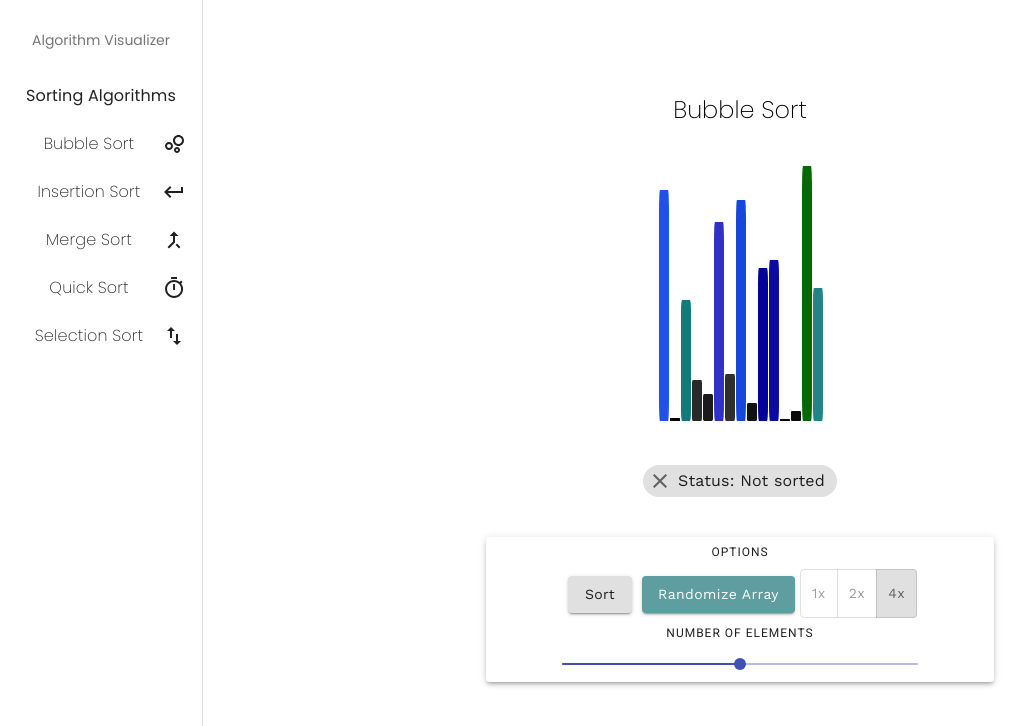
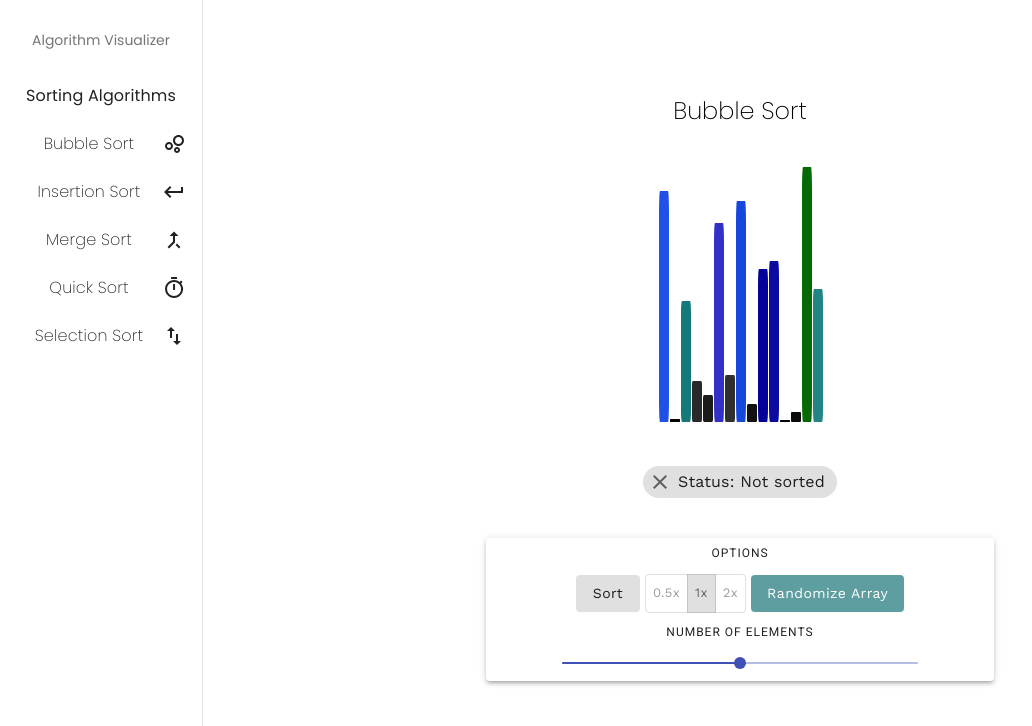
Before and after one commit to sahuashi/algorithm-visualizer, a React (Create React App) app: page / in a window 1280 px wide. Shown: the top 726 px of the page, without its empty margins (0-1032 px from the left). Built offline with nearby package versions, Linux system fonts and the light colour scheme; the HTML template or start-up script is replaced by a standard one.

Commit message:
Update settings bar

```diff
--- a/src/App.js
+++ b/src/App.js
@@ -23,7 +23,7 @@ function App() {
   const [array, setArray] = useState(randomizeArray(selectedSize));
   const [isSorting, setIsSorting] = useState(false);
   const [isSorted, setIsSorted] = useState(false);
-  const [selectedSpeed, setSelectedSpeed] = useState(4);
+  const [selectedSpeed, setSelectedSpeed] = useState(1);
   var iterations = [];
   var counter = 0;
 
@@ -79,7 +79,7 @@ function App() {
     if (counter !== iterations.length) {
       setTimeout(() => {
         requestAnimationFrame(animateIterations);
-      }, 250 / selectedSpeed);
+      }, 1000 / (selectedSpeed*7));
     }
     else {
       setIsSorting(false);
--- a/src/components/Visualizer/SettingsBar.js
+++ b/src/components/Visualizer/SettingsBar.js
@@ -17,24 +17,25 @@ export default class SettingsBar extends Component {
   render() {
     let sortButton = this.props.isSorting?
     <Button className="button" variant="contained" disabled>Sorting...</Button>
-    : <Button className="button" variant="contained" onClick={this.props.sort}>Sort</Button>
+    : <Button className="button" variant="contained" disableElevation onClick={this.props.sort}>Sort</Button>
     return (
       <Box p={5} mx="auto" width={1/2}>
         <Paper elevation={3}>
         <Typography variant="overline" display="block">Options</Typography>
         {sortButton}
-        <Button className="button blue" variant="contained" color="primary" onClick={this.props.randomize} disabled={this.props.isSorting}>
-          Randomize Array
-        </Button>
         <ToggleButtonGroup
       value={this.props.selectedSpeed}
       exclusive
       onChange={this.handleSpeedChange}
+      size='small'
     >
-      <ToggleButton value={1} disabled={this.props.isSorting}>1x</ToggleButton>
+      <ToggleButton value={0.5} disabled={this.props.isSorting}>0.5x</ToggleButton>
+        <ToggleButton value={1} disabled={this.props.isSorting}>1x</ToggleButton>
         <ToggleButton value={2} disabled={this.props.isSorting}>2x</ToggleButton>
-        <ToggleButton value={4} disabled={this.props.isSorting}>4x</ToggleButton>
     </ToggleButtonGroup>
+    <Button className="button blue" disableElevation variant="contained" color="primary" onClick={this.props.randomize} disabled={this.props.isSorting}>
+          Randomize Array
+        </Button>
         <Typography variant="overline" display="block">Number of Elements</Typography>
         <Slider
         key={this.props.selectedSize}
```
